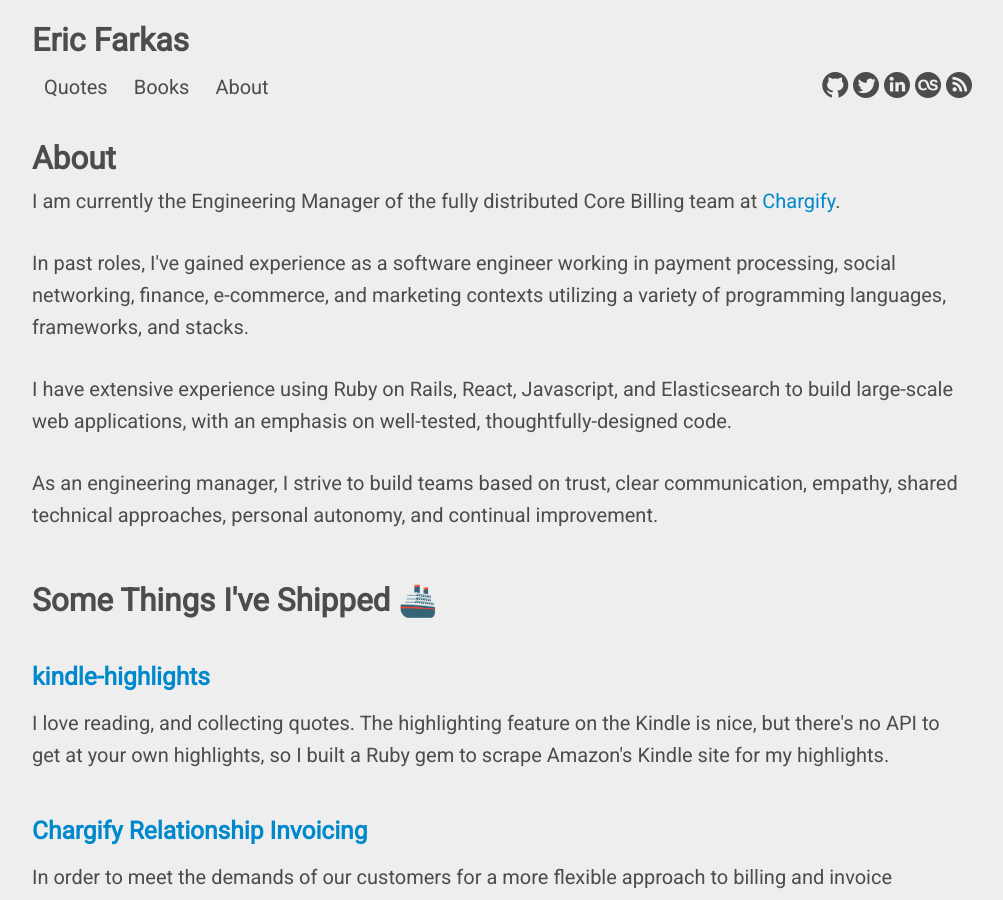
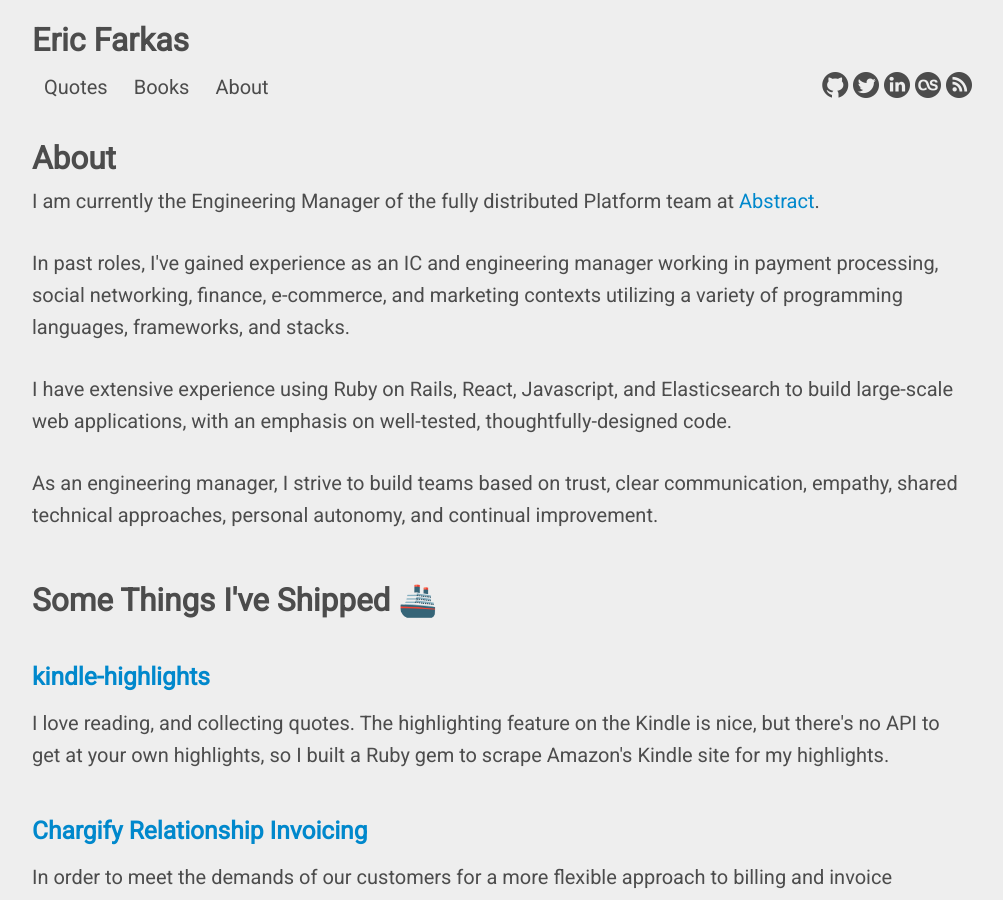
Before and after one commit to speric/speric.github.com, a Jekyll site: the page built from about.html, in a window 1280 px wide and 900 px high. Shown: the whole window, without its empty margins (138-1141 px from the left). Built offline with Jekyll 4.4.1, drawn with Linux system fonts in a browser that asks for light colours; some web fonts are replaced; comment, search, counter and statistics services are not loaded.

Commit message:
Update About

```diff
--- a/about.html
+++ b/about.html
@@ -7,12 +7,12 @@ title: "About | Eric Farkas"
 <div class="row">
   <div class="span12">
     <p>
-      I am currently the Engineering Manager of the fully distributed Core Billing team
-      at <a href="https://chargify.com">Chargify</a>.
+      I am currently the Engineering Manager of the fully distributed Platform
+      team at <a href="https://abstract.com">Abstract</a>.
     </p>
 
     <p>
-      In past roles, I've gained experience as a software engineer working in payment processing,
+      In past roles, I've gained experience as an IC and engineering manager working in payment processing,
       social networking, finance, e-commerce, and marketing contexts utilizing a
       variety of programming languages, frameworks, and stacks.
     </p>
```
